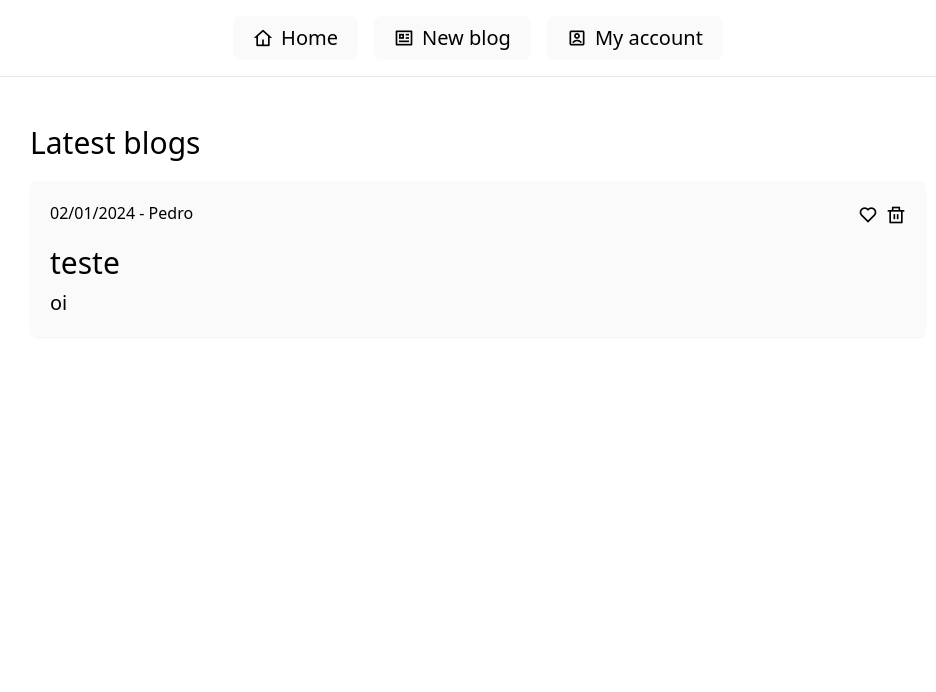
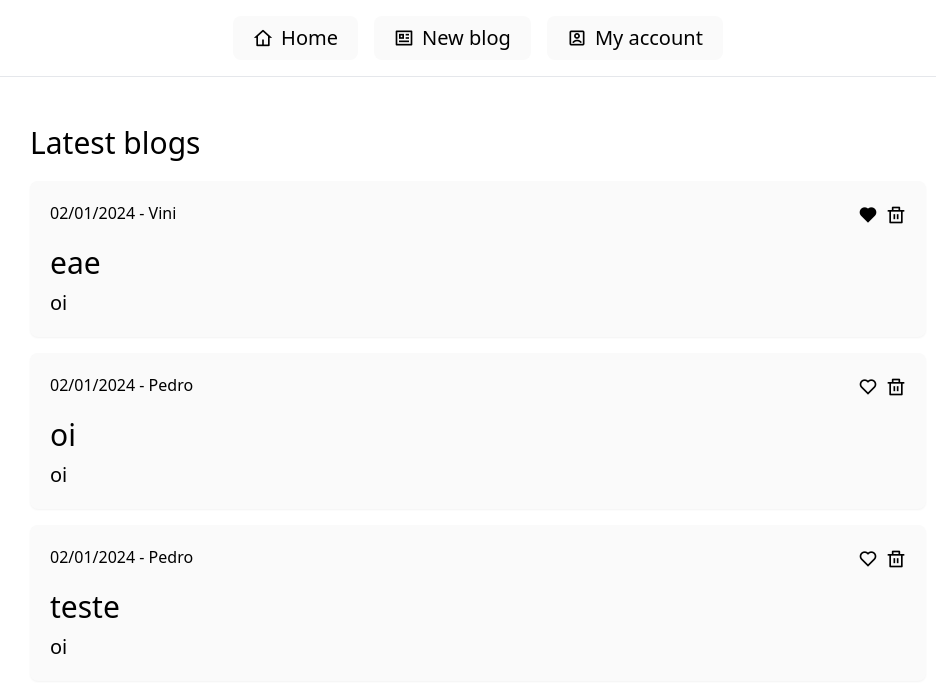
Before and after one commit to viniciusnevescosta/learning-react, a React (Vite) app: page / in a window 1280 px wide. Shown: the top 692 px of the page, without its empty margins (162-1098 px from the left). Built offline with nearby package versions, Linux system fonts and the light colour scheme.

Commit message:
Emit function

```diff
--- a/src/components/BlogCard.jsx
+++ b/src/components/BlogCard.jsx
@@ -1,11 +1,11 @@
 /* eslint-disable react/prop-types */
-const BlogCard = ({ blogs }) => {
+const BlogCard = ({ blogs, handleDelete }) => {
   return (
     <div className="flex-1 flex flex-col gap-4">
       {blogs.map((blog) => (
         <div
+          className="flex flex-col gap-4 p-5 rounded-lg bg-zinc-50 shadow-sm hover:cursor-pointer hover:bg-zinc-100 hover:shadow-sm"
           key={blog.id}
-          className="flex flex-col gap-4 p-5 rounded-lg bg-zinc-50 shadow-sm"
         >
           <div className="flex justify-between">
             <p>
@@ -17,7 +17,11 @@ const BlogCard = ({ blogs }) => {
               ) : (
                 <i className="ri-heart-line text-xl hover:cursor-pointer" />
               )}
-              <i className="ri-delete-bin-line text-xl hover:cursor-pointer"></i>
+              {/* Emit function: */}
+              <i
+                className="ri-delete-bin-line text-xl hover:cursor-pointer"
+                onClick={() => handleDelete(blog.id)}
+              ></i>
             </div>
           </div>
           <div className="flex flex-col gap-2">
--- a/src/pages/Home.jsx
+++ b/src/pages/Home.jsx
@@ -8,11 +8,19 @@ const Home = () => {
       author: "Vini",
       date: "02/01/2024",
       liked: true,
-      title: "teste",
+      title: "eae",
       body: "oi",
     },
     {
       id: 1,
+      author: "Pedro",
+      date: "02/01/2024",
+      liked: false,
+      title: "oi",
+      body: "oi",
+    },
+    {
+      id: 2,
       author: "Pedro",
       date: "02/01/2024",
       liked: false,
@@ -21,13 +29,23 @@ const Home = () => {
     },
   ]);
 
+  // Emit function
+  const handleDelete = (id) => {
+    const newsBlogs = blogs.filter((blog) => blog.id !== id);
+    setBlogs(newsBlogs);
+  };
+
   return (
     <section className="flex-1 gap-5 flex flex-col">
       <div className="flex justify-between">
         <h1 className="text-3xl">Latest blogs</h1>
       </div>
-      {/* <BlogCard blogs={blogs} /> */}
-      <BlogCard blogs={blogs.filter(blog => blog.author === "Pedro")} />
+
+      {/* Passing a prop and a emit function. */}
+      <BlogCard blogs={blogs} handleDelete={handleDelete} />
+
+      {/* If I wanna to filter a list, I can do this with the Js. 'filter' function. */}
+      {/* <BlogCard blogs={blogs.filter((blog) => blog.author === "Pedro")} /> */}
     </section>
   );
 };
```
